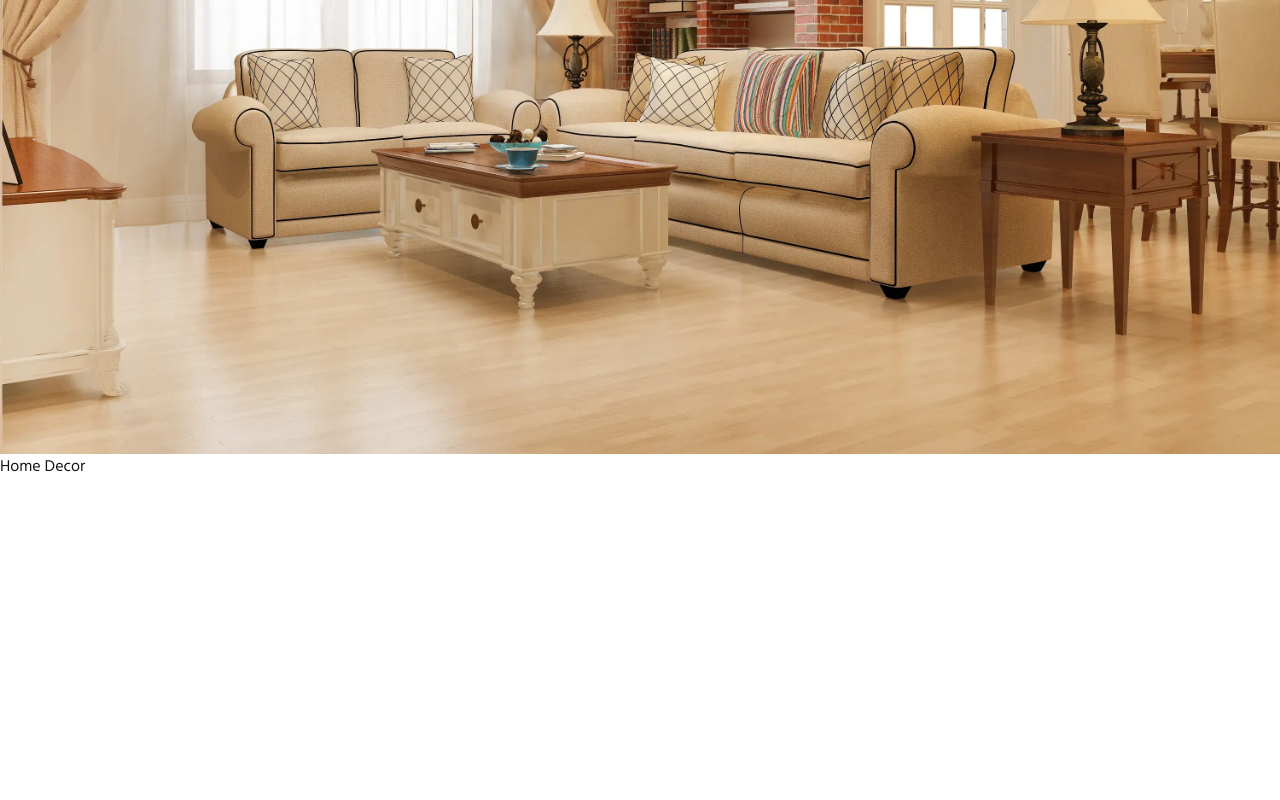
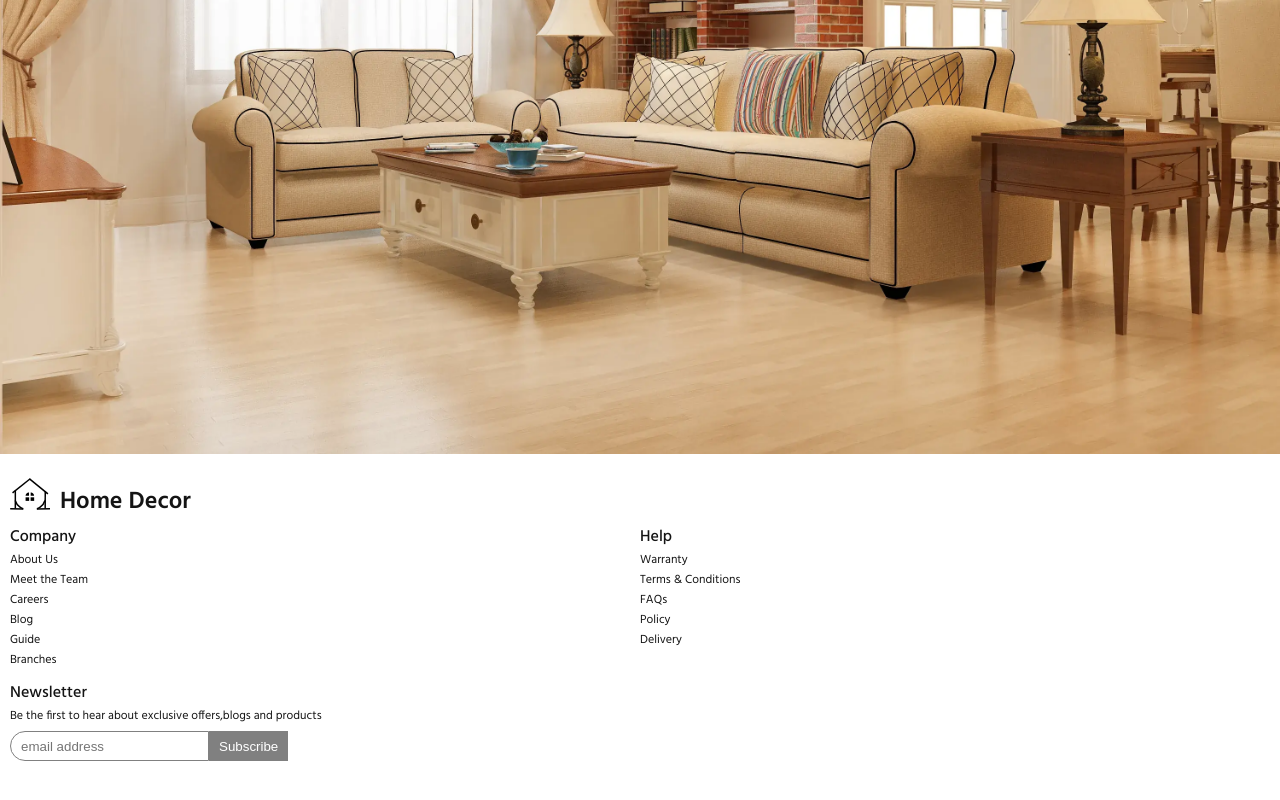
Before and after one commit to sijumoncy/home-decor, a Next.js app in the folder client/: page / in a window 1280 px wide. Shown: the part 5492-6292 px from the top of the page. Before the commit the page ends 5972 px from the top, so only its background shows below. Built offline with nearby package versions, Linux system fonts and the light colour scheme.

Commit message:
footer layout , company help and email section

```diff
--- /dev/null
+++ b/client/app/Footer.tsx
@@ -0,0 +1,34 @@
+import DataList from "@/components/utils/DataList";
+import EmailSubscribe from "@/components/utils/EmailSubscribe";
+import { footerLinkList } from "@/constants/footer";
+import Image from "next/image";
+import React from "react";
+
+
+function Footer() {
+  return (
+    <footer className="footer">
+      <div className="footer_container">
+        <div className="site-name">
+          <div className="logo">
+            <Image src="/Assets/Logo.svg" alt="HomeDecor" fill={true} />
+          </div>
+          <span>Home Decor</span>
+        </div>
+
+        <div className="about-grid">
+          <DataList title="Company" linkList={footerLinkList.company}/>
+          <DataList title="Help" linkList={footerLinkList.Help}/>
+
+          <div className="news-letter">
+            <p className="title">Newsletter</p>
+            <p className="para"> Be the first to hear about exclusive offers,blogs and products</p>
+            <EmailSubscribe/>
+            </div>
+        </div>
+      </div>
+    </footer>
+  );
+}
+
+export default Footer;
--- a/client/app/LayoutWrapper.tsx
+++ b/client/app/LayoutWrapper.tsx
@@ -3,12 +3,14 @@
 import { AppContextProvider } from "@/context/appContext";
 import { ReactNode } from "react";
 import Navbar from "./Navbar";
+import Footer from "./Footer";
 
 function LayoutWrapper({ children }: { children: ReactNode }) {
   return (
     <AppContextProvider>
       <Navbar />
       {children}
+      <Footer/>
     </AppContextProvider>
   );
 }
--- a/client/app/page.tsx
+++ b/client/app/page.tsx
@@ -8,7 +8,6 @@ export default function Home() {
       <Hero />
       <Featured/>
       <WhyUs/>
-      Home Decor
     </main>
   );
 }
--- /dev/null
+++ b/client/components/utils/DataList.tsx
@@ -0,0 +1,29 @@
+import Link from "next/link";
+import React from "react";
+
+interface ILink {
+  link: string;
+  name: string;
+}
+
+interface IDataList {
+  title: string;
+  linkList: ILink[];
+}
+
+function DataList({ linkList, title }: IDataList) {
+  return (
+    <div className="data-list">
+      <p className="title">{title}</p>
+      <div className="list">
+        {linkList.map((link) => (
+          <Link key={link.name} href={link.link}>
+            {link.name}
+          </Link>
+        ))}
+      </div>
+    </div>
+  );
+}
+
+export default DataList;
--- /dev/null
+++ b/client/components/utils/EmailSubscribe.tsx
@@ -0,0 +1,22 @@
+"use client";
+import React, { useState } from "react";
+
+function EmailSubscribe() {
+  const [email, setEmail] = useState('');
+
+  return (
+    <div className="email__container">
+      <input
+        className="email-input"
+        id="email-input"
+        name="email"
+        value={email}
+        onChange={(e) => setEmail(e.target.value) }
+        placeholder="email address"
+      />
+      <button className="sub-btn">Subscribe</button>
+    </div>
+  );
+}
+
+export default EmailSubscribe;
--- /dev/null
+++ b/client/constants/footer.ts
@@ -0,0 +1,26 @@
+export const footerLinkList = {
+    company : [
+        {id:1, name:'About Us', link: '#'},
+        {id:2, name:'Meet the Team', link: '#'},
+        {id:3, name:'Careers', link: '#'},
+        {id:4, name:'Blog', link: '#'},
+        {id:5, name:'Guide', link: '#'},
+        {id:6, name:'Branches', link: '#'},
+    ],
+    Help : [
+        {id:1, name:'Warranty', link: '#'},
+        {id:2, name:'Terms & Conditions', link: '#'},
+        {id:3, name:'FAQs', link: '#'},
+        {id:4, name:'Policy', link: '#'},
+        {id:5, name:'Delivery', link: '#'},
+    ],
+}
+
+export const contact = {
+    phone : [ "+91 0000002222" , "+91 0000001111" ],
+    email : "customercare@homedecor.site",
+    registration : {name : "Home Decor Pvt Ltd.", regNo : "IN21xxKL2000MLC000xx25"},
+    address: {
+        address1 : ["5th Floor , Unit No. 000, DKG Tower", "ccc District, ABC , New Town - 000580"]
+    }
+}
--- /dev/null
+++ b/client/styles/partials/components/utils/_datalist.scss
@@ -0,0 +1,18 @@
+.data-list {
+  .title {
+    font-weight: 500;
+  }
+
+  .list {
+    font-size: 12px;
+    display: flex;
+    flex-direction: column;
+
+    a {
+      &:hover {
+        cursor: pointer;
+        color: #000000;
+      }
+    }
+  }
+}
--- /dev/null
+++ b/client/styles/partials/components/utils/_emailsubscribe.scss
@@ -0,0 +1,24 @@
+.email__container {
+    padding-top: 5px;
+    .email-input {
+        height: 30px;
+        outline: none;
+        border: 1px solid gray;
+        border-radius: 20px 0 0 20px;
+        padding: 0 10px;
+    }
+
+    .sub-btn {
+        height: 30px;
+        background-color: gray;
+        color: #fff;
+        padding: 0 10px;
+        border: none;
+        outline: none;
+        cursor: pointer;
+
+        &:hover {
+            background-color: rgb(87, 85, 85);
+        }
+    }
+}
--- /dev/null
+++ b/client/styles/partials/components/utils/_index.scss
@@ -0,0 +1,2 @@
+@import './datalist';
+@import './emailsubscribe';
--- /dev/null
+++ b/client/styles/partials/pages/_footer.scss
@@ -0,0 +1,46 @@
+.footer_container {
+  max-width: 1720px;
+  width: 100vw;
+  margin: 0 auto;
+  min-height: 50vh;
+  margin-top: 20px;
+
+  .site-name {
+    padding-left: 10px;
+    position: relative;
+
+    .logo {
+      width: 40px;
+      height: 40px;
+      position: relative;
+    }
+
+    span {
+        color: var(--text-color);
+        font-size: 24px;
+        font-weight: 600;
+        position: absolute;
+        bottom: -7px;
+        left: 60px;
+    }
+  }
+
+  .about-grid {
+    margin: 10px 10px 0;
+    display: grid;
+    grid-template-columns: 1fr 1fr;
+    grid-row: auto;
+    row-gap: 10px;
+
+    .news-letter {
+        grid-column-start: 1;
+        grid-column-end: 3;
+        .title {
+            font-weight: 500;
+        }
+        .para {
+            font-size: 12px;
+        }
+    }
+  }
+}
--- a/client/styles/style.scss
+++ b/client/styles/style.scss
@@ -10,11 +10,11 @@
 @import "./partials/components/Navbar/index";
 @import "./partials/components/Featured/index";
 @import "./partials/components/WhyUs/index";
-
-@import "./partials/components/footer";
+@import "./partials/components/utils/index";
 
 // Pages
 @import "./partials/pages/main";
 @import "./partials/pages/hero";
 @import "./partials/pages/featured";
 @import "./partials/pages/whyus";
+@import "./partials/pages/footer";
```
Also changed, not shown: client/styles/partials/components/_footer.scss (deleted).
